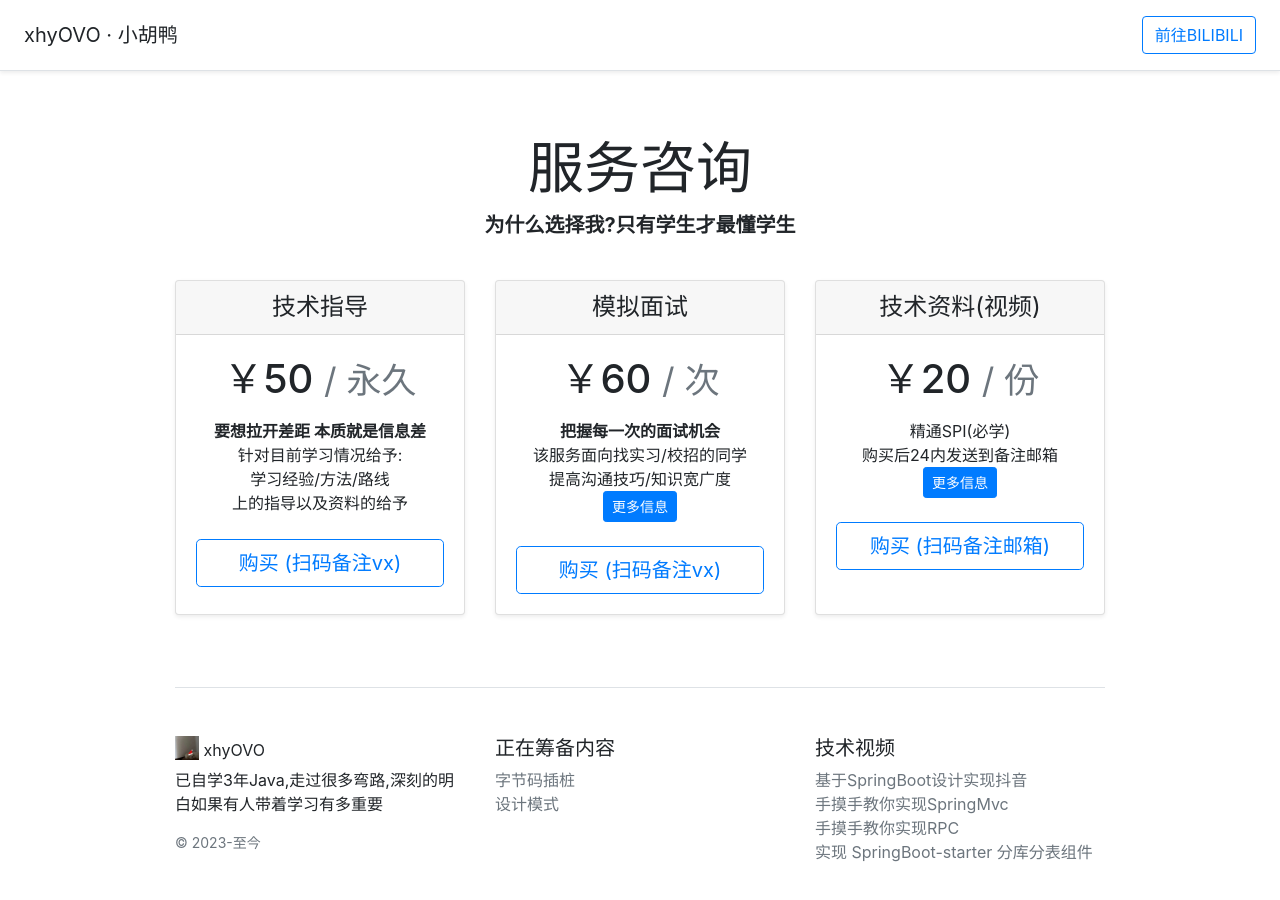
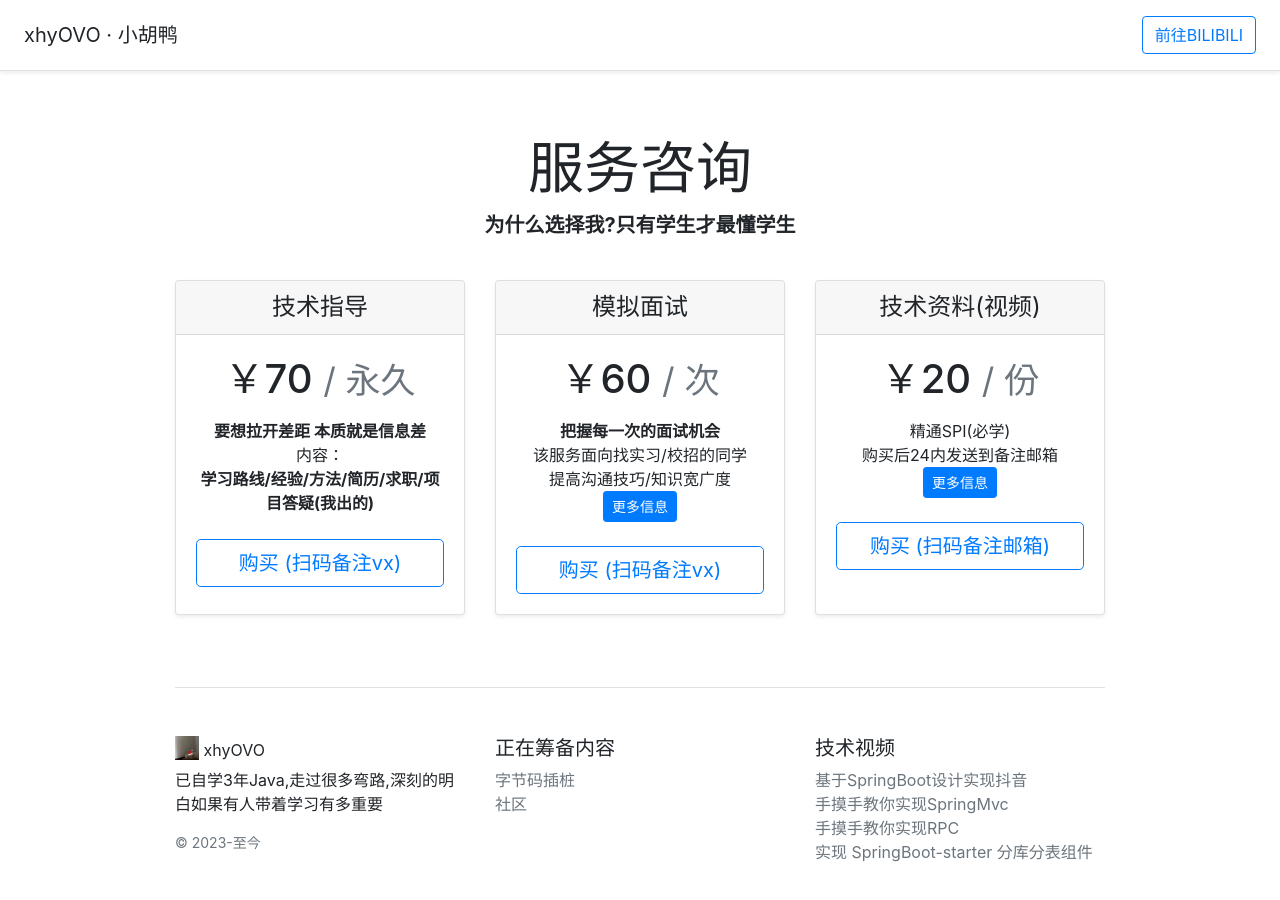
Before and after one commit to xhyqaq/xhyqaq.github.io, a plain HTML site: page index.html in a window 1280 px wide. Drawn offline with nearby package versions, Linux system fonts and the light colour scheme.

Commit message:
doc: 提高技术指导价格

```diff
--- a/index.html
+++ b/index.html
@@ -67,11 +67,12 @@
           <h4 class="my-0 font-weight-normal">技术指导</h4>
         </div>
         <div class="card-body">
-          <h1 class="card-title pricing-card-title">￥50 <small class="text-muted">/ 永久</small></h1>
+          <h1 class="card-title pricing-card-title">￥70 <small class="text-muted">/ 永久</small></h1>
           <ul class="list-unstyled mt-3 mb-4">
 
             <li style="font-weight: 700; ">要想拉开差距 本质就是信息差</li>
-            <li>针对目前学习情况给予:<br />学习经验/方法/路线<br />上的指导以及资料的给予</li>
+            <li>内容：</li>
+            <li style="font-weight: 700; ">学习路线/经验/方法/简历/求职/项目答疑(我出的)</li>
           </ul>
           <button type="button" class="btn btn-lg btn-block btn-outline-primary" data-toggle="modal" data-target="#exampleModal">购买 (扫码备注vx)</button>
         </div>
@@ -124,7 +125,7 @@
           <h5>正在筹备内容</h5>
           <ul class="list-unstyled text-small">
             <li><a class="text-muted" href="#">字节码插桩</a></li>
-            <li><a class="text-muted" href="#">设计模式</a></li>
+            <li><a class="text-muted" href="#">社区</a></li>
           </ul>
         </div>
         <div class="col-6 col-md">
```
